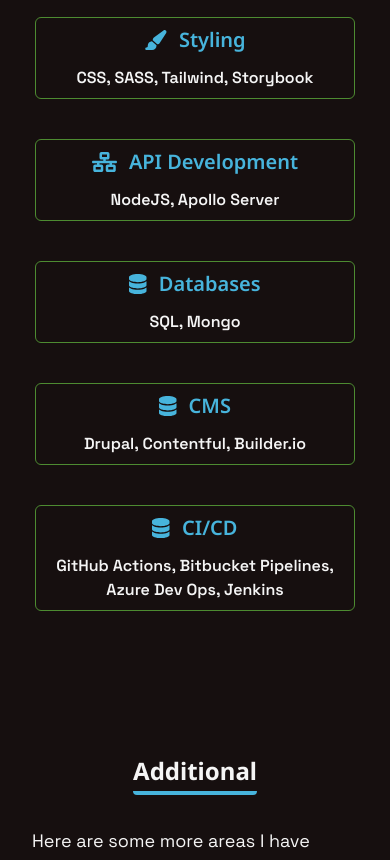
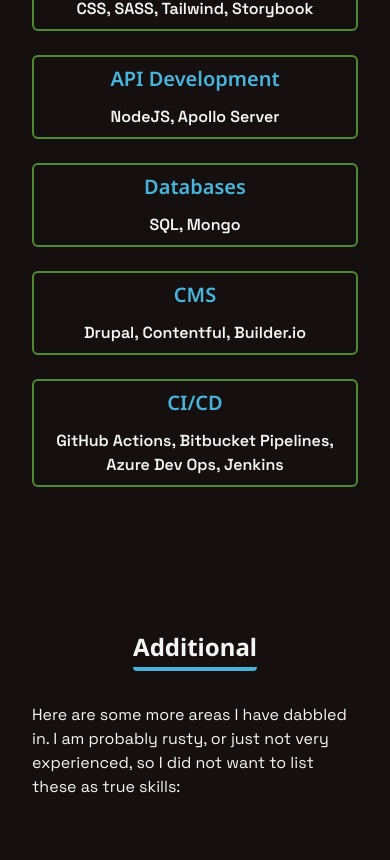
Before and after one commit to jrigert/portfolio, a Next.js app: page / in a window 390 px wide. Shown: the part 2481-3341 px from the top of the page. Built offline with nearby package versions, Linux system fonts and the light colour scheme.

Commit message:
styling changes

```diff
--- a/src/components/SkillCard.tsx
+++ b/src/components/SkillCard.tsx
@@ -1,30 +1,23 @@
 import { WithClassName } from '@/types/props';
 import { classNames } from '@/utils/style';
-import { IconDefinition } from '@fortawesome/fontawesome-svg-core';
-import { FontAwesomeIcon } from '@fortawesome/react-fontawesome';
 import type { FunctionComponent } from 'react';
 
 export interface SkillCardProps extends WithClassName {
   title: string;
   description: string;
-  icon?: IconDefinition;
 }
 
 export const SkillCard: FunctionComponent<SkillCardProps> = (props) => {
-  const { className, title, description, icon } = props;
+  const { className, title, description } = props;
 
   return (
     <div
       className={classNames(
-        'flex flex-col justify-between rounded-md border border-secondary px-4 py-2 font-semibold transition duration-500 hover:scale-110 hover:bg-secondary/10',
+        'flex flex-col justify-between rounded-md border-2 border-secondary px-4 py-2 font-semibold transition duration-500 hover:scale-110 hover:bg-secondary/10',
         className,
       )}
     >
-      <p className="font-heading text-xl text-primary">
-        {icon ? <FontAwesomeIcon icon={icon} className="mr-3" /> : null}
-        {title}
-      </p>
-
+      <p className="font-heading text-xl text-primary">{title}</p>
       <p className="mt-3">{description}</p>
     </div>
   );
--- a/src/pages/home/HomeMore.tsx
+++ b/src/pages/home/HomeMore.tsx
@@ -5,16 +5,33 @@
 import { Heading } from '@/components/core/Heading';
 import { PageSection } from '@/components/PageSection';
 import { PageSectionHeading } from '@/components/PageSectionHeading';
-import { ResumePanel } from '@/components/ResumePanel';
 import { HomePageSectionProps } from '@/pages/home/index';
+import { IconDefinition } from '@fortawesome/fontawesome-svg-core';
 import {
   faBaby,
   faBook,
   faDog,
   faDumbbell,
   faGamepad,
+  faHiking,
+  faCampground,
 } from '@fortawesome/free-solid-svg-icons';
 import { FunctionComponent } from 'react';
+
+interface PersonalInfoItem {
+  label: string;
+  icon: IconDefinition;
+}
+
+const PERSONAL_INFO: PersonalInfoItem[] = [
+  { icon: faBaby, label: 'Father' },
+  { icon: faDog, label: 'Dog Dad' },
+  { icon: faGamepad, label: 'Gamer' },
+  { icon: faBook, label: 'Reader' },
+  { icon: faDumbbell, label: 'Fitness' },
+  { icon: faHiking, label: 'Hiking' },
+  { icon: faCampground, label: 'Camping' },
+];
 
 export const HomeMore: FunctionComponent<HomePageSectionProps> = (props) => {
   const { id } = props;
@@ -32,12 +49,12 @@
           Personal Info
         </Heading>
 
-        <ul className="flex flex-wrap justify-center gap-6">
-          <Badge icon={faBaby} label="Father" />
-          <Badge icon={faDog} label="Dog Dad" />
-          <Badge icon={faGamepad} label="Gamer" />
-          <Badge icon={faBook} label="Reader" />
-          <Badge icon={faDumbbell} label="Fitness" />
+        <ul className="mx-auto flex max-w-xl flex-wrap justify-center gap-6">
+          {PERSONAL_INFO.map(({ label, icon }) => (
+            <li key={label}>
+              <Badge icon={icon} label={label} />
+            </li>
+          ))}
         </ul>
       </FadeInContainer>
 
--- a/src/pages/home/Skills.tsx
+++ b/src/pages/home/Skills.tsx
@@ -9,66 +9,48 @@
 import { useOnEnterViewport } from '@/hooks/useOnEnterViewport';
 import { HomePageSectionProps } from '@/pages/home/index';
 import { classNames } from '@/utils/style';
-import { faReact } from '@fortawesome/free-brands-svg-icons';
-import {
-  faDatabase,
-  faKey,
-  faNetworkWired,
-  faPaintbrush,
-  faToolbox,
-} from '@fortawesome/free-solid-svg-icons';
 import { FunctionComponent, useMemo, useState } from 'react';
 
 const SKILLS: SkillCardProps[] = [
   {
     title: 'Fundamentals',
     description: 'JavaScript, CSS, HTML, Accessibility',
-    icon: faKey,
   },
   {
     title: 'React',
     description: 'NextJS, Functional Programming, React Native',
-    icon: faReact,
   },
   {
     title: 'State Management',
     description: 'Redux, Context API',
-    icon: faDatabase,
   },
   {
     title: 'API Integration',
     description: 'Apollo Client, react-query',
-    icon: faDatabase,
   },
   {
     title: 'Tools',
     description: 'TypeScript, TurboRepo, Unit Testing',
-    icon: faToolbox,
   },
   {
     title: 'Styling',
     description: 'CSS, SASS, Tailwind, Storybook',
-    icon: faPaintbrush,
   },
   {
     title: 'API Development',
     description: 'NodeJS, Apollo Server',
-    icon: faNetworkWired,
   },
   {
     title: 'Databases',
     description: 'SQL, Mongo',
-    icon: faDatabase,
   },
   {
     title: 'CMS',
     description: 'Drupal, Contentful, Builder.io',
-    icon: faDatabase,
   },
   {
     title: 'CI/CD',
     description: 'GitHub Actions, Bitbucket Pipelines, Azure Dev Ops, Jenkins',
-    icon: faDatabase,
   },
 ];
 
@@ -139,7 +121,7 @@
       <PageSectionHeading title="Skills" />
 
       <div ref={registerRef}>
-        <ul className="mx-auto mt-16 grid max-w-xs grid-cols-1 gap-10 text-center sm:max-w-screen-lg sm:grid-cols-2 md:grid-cols-3">
+        <ul className="mx-auto mt-16 grid max-w-sm grid-cols-1 gap-6 text-center sm:max-w-screen-lg sm:grid-cols-2 md:grid-cols-3">
           {skills.map(({ containerClassName, ...props }) => (
             <li key={props.title} className={containerClassName}>
               <SkillCard {...props} className="h-full" />
@@ -156,7 +138,7 @@
         </div>
 
         <div className="mx-auto max-w-screen-md">
-          <p className="mt-8 text-lg">
+          <p className="mt-8 sm:text-lg">
             Here are some more areas I have dabbled in. I am probably rusty, or
             just not very experienced, so I did not want to list these as true
             skills:
```
